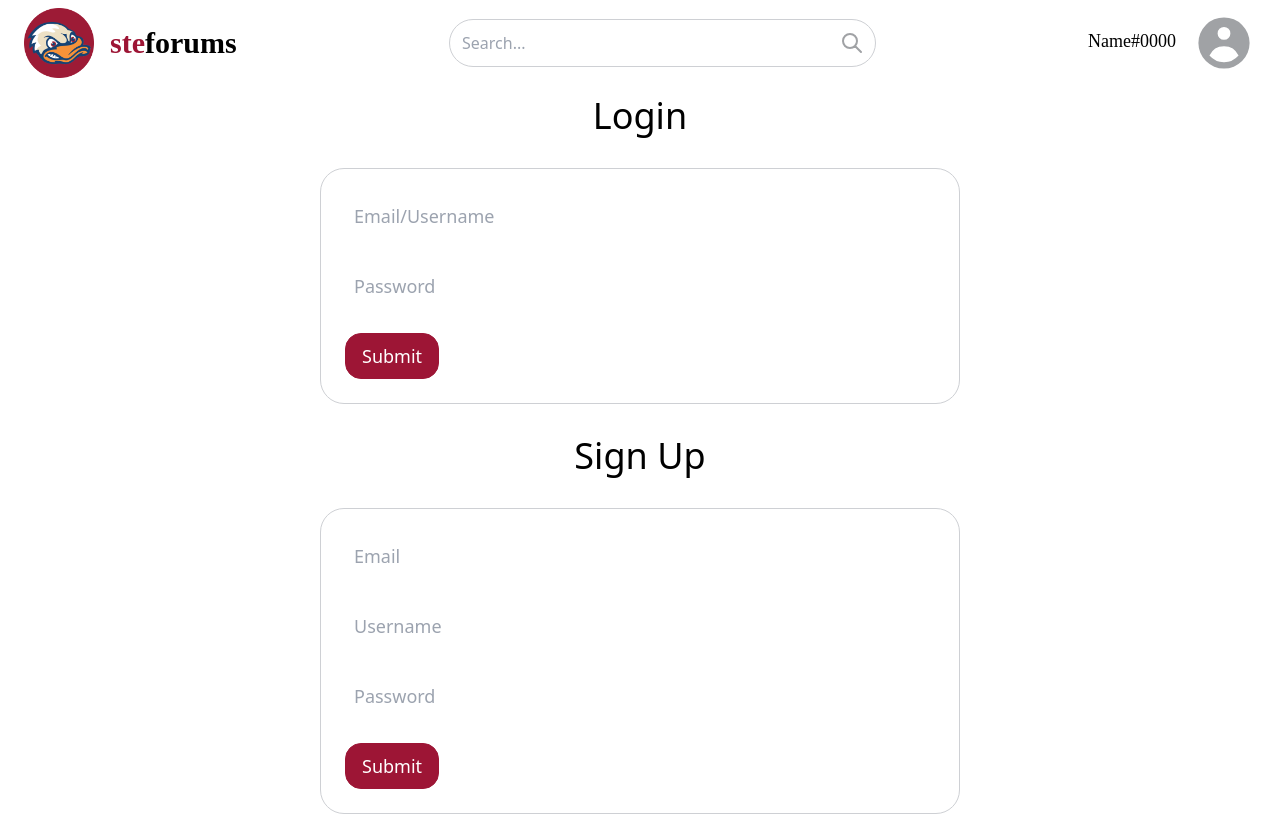
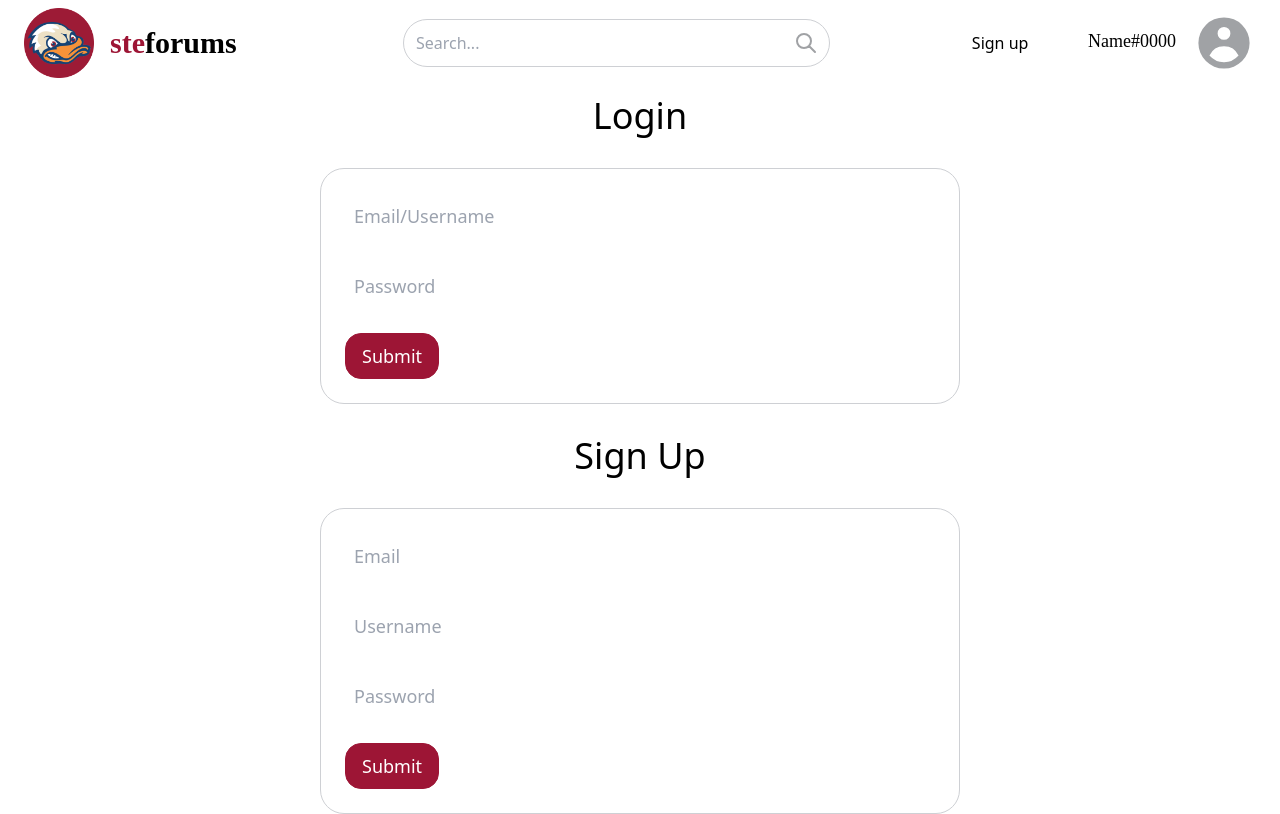
Before and after one commit to iscii/stevens-forums, a Next.js app: page /account in a window 1280 px wide. Built offline with nearby package versions, Linux system fonts and the light colour scheme.

Commit message:
Start of making toggle button for signup

```diff
--- a/components/Nav.js
+++ b/components/Nav.js
@@ -1,9 +1,17 @@
 import Link from "next/link"
 import Image from "next/image"
+import React, { useState } from 'react'
 
 import Searchbar from "../components/Searchbar"
+import Signup from "../components/Signup"
 
 function Nav() {
+	{/* Stolen from stackoverflow */ }
+	const [showMe, setShowMe] = useState(false);
+	function toggle() {
+		setShowMe(!showMe);
+	}
+
 	return (
 		<div className="fixed flex justify-between items-center h-auto w-full bg-pri-white z-10">
 			<Link href="/">
@@ -18,6 +26,12 @@ function Nav() {
 
 			<div className="flex justify-center items-center w-1/2">
 				<Searchbar />
+			</div>
+
+			<button onClick={toggle}>Sign up</button>
+
+			<div className="fixed top-0 w-screen h-screen flex justify-center items-center" style={{ display: showMe ? "flex" : "none" }}>
+				<Signup />
 			</div>
 
 			<Link href="/account">
```
